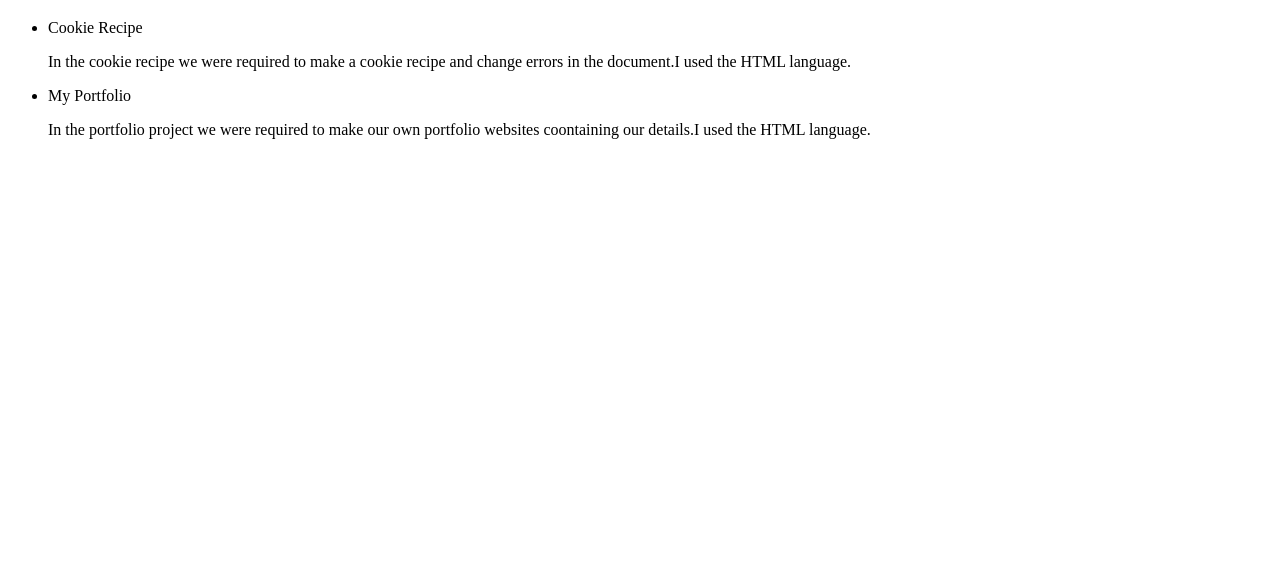
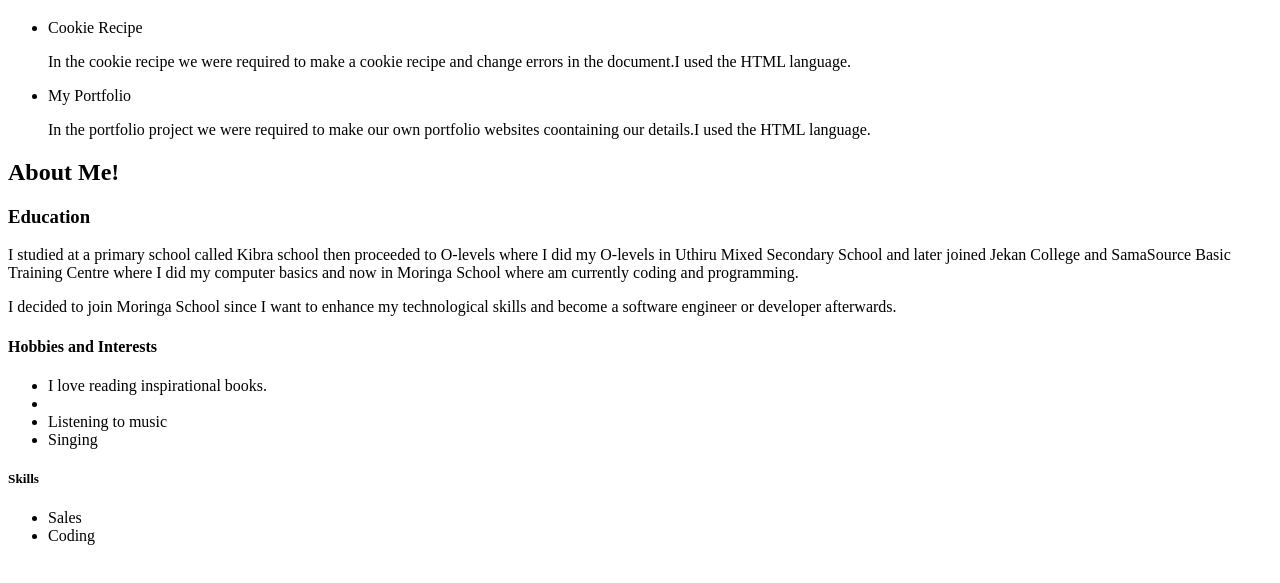
Before and after one commit to Cynthia-Okello/my-portfolio, a plain HTML site: page index.html in a window 1280 px wide. Shown: the part 61-644 px from the top of the page. Drawn offline with Linux system fonts and the light colour scheme.

Commit message:
added the ul tag in the index.html

```diff
--- a/index.html
+++ b/index.html
@@ -11,8 +11,23 @@
         <p>In the cookie recipe we were required to make a cookie recipe and change errors in the document.I used the HTML language.</p>
       <li>My Portfolio</li>
         <p>In the portfolio project we were required to make our own portfolio websites coontaining our details.I used the HTML language.</p>
+      </ul>
+         <div class="container">
+         <h2>About Me!</h2>
+         <h3>Education</h3>
+           <p>I studied at a primary school called Kibra school then proceeded to O-levels where I did my O-levels in Uthiru Mixed Secondary School and later joined Jekan College and SamaSource Basic Training Centre where I did my computer basics and now in Moringa School where am currently coding and programming.</p>
+           <p>I decided to join Moringa School since I want to enhance my technological skills and become a software engineer or developer afterwards.</p>
+         <h4>Hobbies and Interests</h4>
+            <ul>
+              <li>I love reading inspirational books.<li>
+              <li>Listening to music</li>
+              <li>Singing</li>
+            </ul>
+         <h5>Skills</h5>
+            <ul>
+              <li>Sales</li>
+              <li>Coding</li>
 
 
-     </ul>
   </body>
 </html>
```
